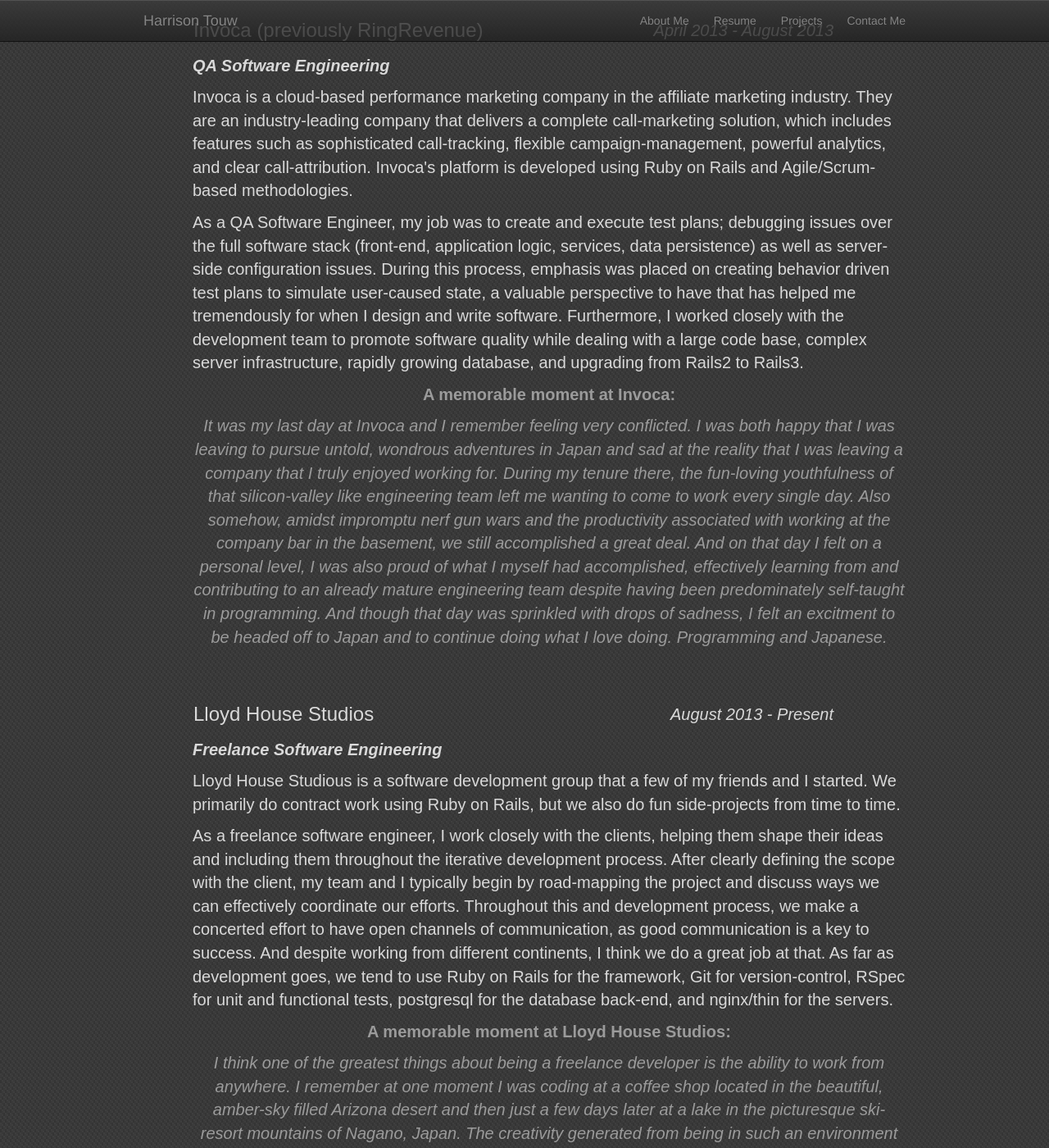
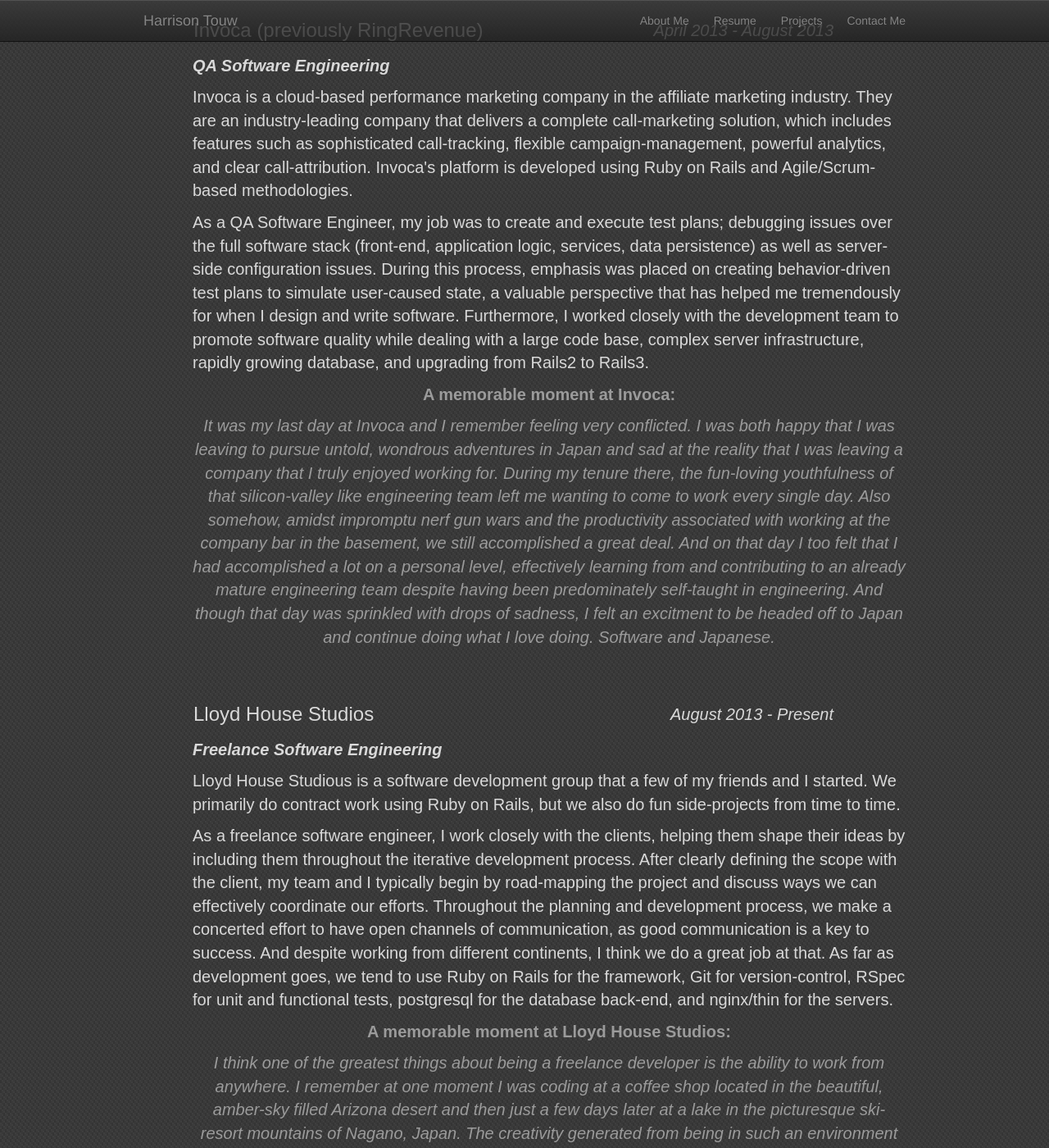
Before and after one commit to hktouw/website, a Jekyll site: the page built from resume/index.html, in a window 1280 px wide and 1400 px high, scrolled down 2027 px. Shown: the whole window at 82% size. Built offline with Jekyll 4.4.1, drawn with Linux system fonts in a browser that asks for light colours; nearby versions of some CDN libraries; some of the changed text lies outside the part shown.

Commit message:
Corrected spelling/grammar errors and updated content

```diff
--- a/index.html
+++ b/index.html
@@ -10,7 +10,7 @@
 
 
 
-    <p style="font-style:italic; text-align:center; color:#A6A6A6; opacity:.9;">an aspiring software engineering professional who loves cultivating relationships, creating software, and learning Japanese - all for the convergence of business, technology, and the social good.
+    <p style="font-style:italic; text-align:center; color:#A6A6A6; opacity:.9;">an aspiring software engineering professional who loves cultivating relationships, creating software, and studying Japanese - all for the convergence of business, technology, and the social good.
     </p>
 
     </br>
--- a/resume/index.html
+++ b/resume/index.html
@@ -66,10 +66,10 @@
                         <li class="jobTitle">QA Software Engineering</li>
                         <li> Invoca is a cloud-based performance marketing company in the affiliate marketing industry. They are an industry-leading company that delivers a complete call-marketing solution, which includes features such as sophisticated call-tracking, flexible campaign-management, powerful analytics, and clear call-attribution. Invoca's platform is developed using Ruby on Rails and Agile/Scrum-based methodologies.</li>
 
-                        <li>As a QA Software Engineer, my job was to create and execute test plans; debugging issues over the full software stack (front-end, application logic, services, data persistence) as well as server-side configuration issues. During this process, emphasis was placed on creating behavior driven test plans to simulate user-caused state, a valuable perspective to have that has helped me tremendously for when I design and write software. Furthermore, I worked closely with the development team to promote software quality while dealing with a large code base, complex server infrastructure, rapidly growing database, and upgrading from Rails2 to Rails3. </li>
+                        <li>As a QA Software Engineer, my job was to create and execute test plans; debugging issues over the full software stack (front-end, application logic, services, data persistence) as well as server-side configuration issues. During this process, emphasis was placed on creating behavior-driven test plans to simulate user-caused state, a valuable perspective that has helped me tremendously for when I design and write software. Furthermore, I worked closely with the development team to promote software quality while dealing with a large code base, complex server infrastructure, rapidly growing database, and upgrading from Rails2 to Rails3. </li>
 
                         <li class="jobMemoryTitle">A memorable moment at Invoca:</li>
-                        <li class="jobMemory">It was my last day at Invoca and I remember feeling very conflicted. I was both happy that I was leaving to pursue untold, wondrous adventures in Japan and sad at the reality that I was leaving a company that I truly enjoyed working for. During my tenure there, the fun-loving youthfulness of that silicon-valley like engineering team left me wanting to come to work every single day. Also somehow, amidst impromptu nerf gun wars and the productivity associated with working at the company bar in the basement, we still accomplished a great deal. And on that day I felt on a personal level, I was also proud of what I myself had accomplished, effectively learning from and contributing to an already mature engineering team despite having been predominately self-taught in programming. And though that day was sprinkled with drops of sadness, I felt an excitment to be headed off to Japan and to continue doing what I love doing. Programming and Japanese.</li>
+                        <li class="jobMemory">It was my last day at Invoca and I remember feeling very conflicted. I was both happy that I was leaving to pursue untold, wondrous adventures in Japan and sad at the reality that I was leaving a company that I truly enjoyed working for. During my tenure there, the fun-loving youthfulness of that silicon-valley like engineering team left me wanting to come to work every single day. Also somehow, amidst impromptu nerf gun wars and the productivity associated with working at the company bar in the basement, we still accomplished a great deal. And on that day I too felt that I had accomplished a lot on a personal level, effectively learning from and contributing to an already mature engineering team despite having been predominately self-taught in engineering. And though that day was sprinkled with drops of sadness, I felt an excitment to be headed off to Japan and continue doing what I love doing. Software and Japanese.</li>
                 </br>
                 </br>
                         <table class="companyHeader">
@@ -81,7 +81,7 @@
                         <li class="jobTitle">Freelance Software Engineering</li>
                         <li>Lloyd House Studious is a software development group that a few of my friends and I started. We primarily do contract work using Ruby on Rails, but we also do fun side-projects from time to time.</li>
 
-                        <li>As a freelance software engineer, I work closely with the clients, helping them shape their ideas and including them throughout the iterative development process. After clearly defining the scope with the client, my team and I typically begin by road-mapping the project and discuss ways we can effectively coordinate our efforts. Throughout this and development process, we make a concerted effort to have open channels of communication, as good communication is a key to success. And despite working from different continents, I think we do a great job at that. As far as development goes, we tend to use Ruby on Rails for the framework, Git for version-control, RSpec for unit and functional tests, postgresql for the database back-end, and nginx/thin for the servers.</li>
+                        <li>As a freelance software engineer, I work closely with the clients, helping them shape their ideas by including them throughout the iterative development process. After clearly defining the scope with the client, my team and I typically begin by road-mapping the project and discuss ways we can effectively coordinate our efforts. Throughout the planning and development process, we make a concerted effort to have open channels of communication, as good communication is a key to success. And despite working from different continents, I think we do a great job at that. As far as development goes, we tend to use Ruby on Rails for the framework, Git for version-control, RSpec for unit and functional tests, postgresql for the database back-end, and nginx/thin for the servers.</li>
 
                         <li class="jobMemoryTitle">A memorable moment at Lloyd House Studios:</li>
                         <li class="jobMemory"> I think one of the greatest things about being a freelance developer is the ability to work from anywhere. I remember at one moment I was coding at a coffee shop located in the beautiful, amber-sky filled Arizona desert and then just a few days later at a lake in the picturesque ski-resort mountains of Nagano, Japan. The creativity generated from being in such an environment is truly inspiring and is something that has helped my coding substantially. And similarly, creativity is what I earnestly enjoy about software. Of course not without humbly standing on the shoulders of giants, but for me making software allows the imagination to run free and bring to life something out of nothing; blissful, pure creation. And that joy of creation is what I will always remember about my days as a freelance developer.</li>
```
Also changed, not shown: other parts of resume/index.html (+9 -9 lines).
